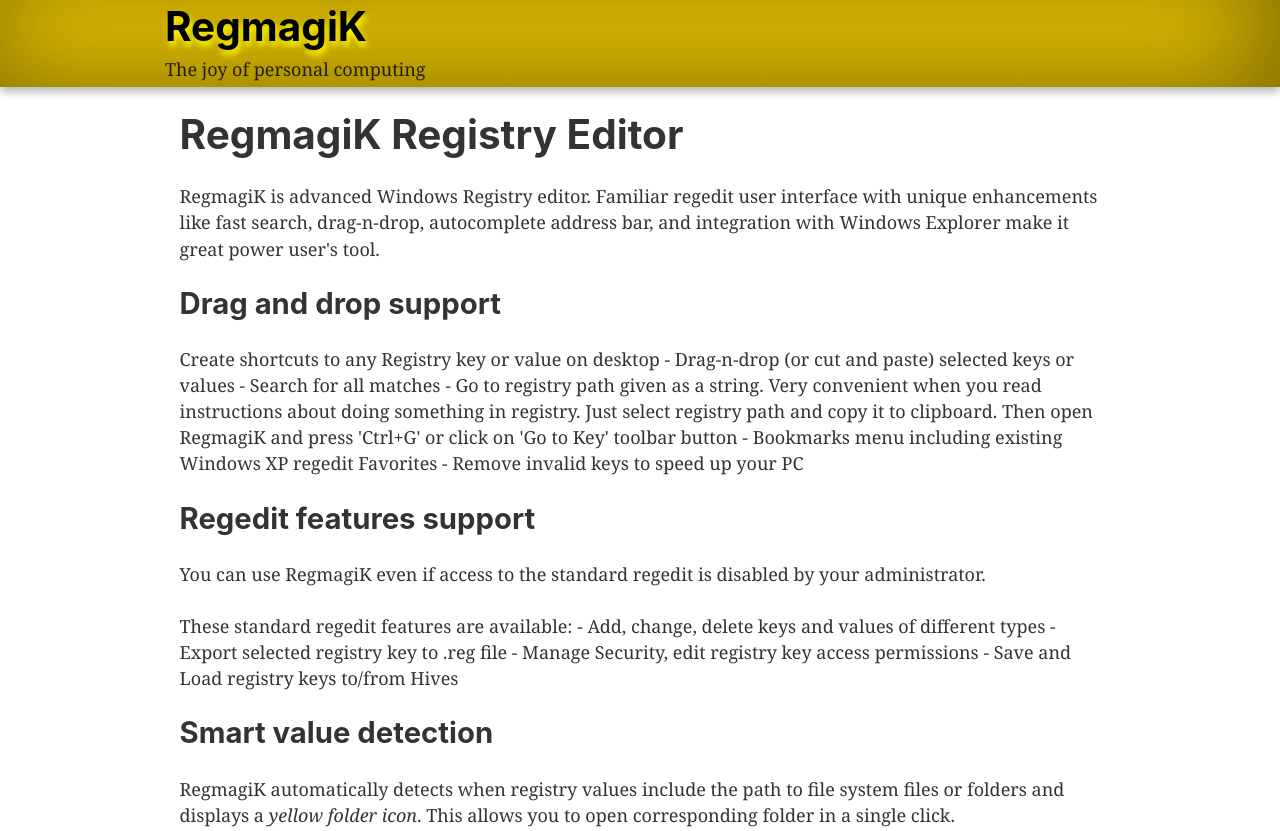
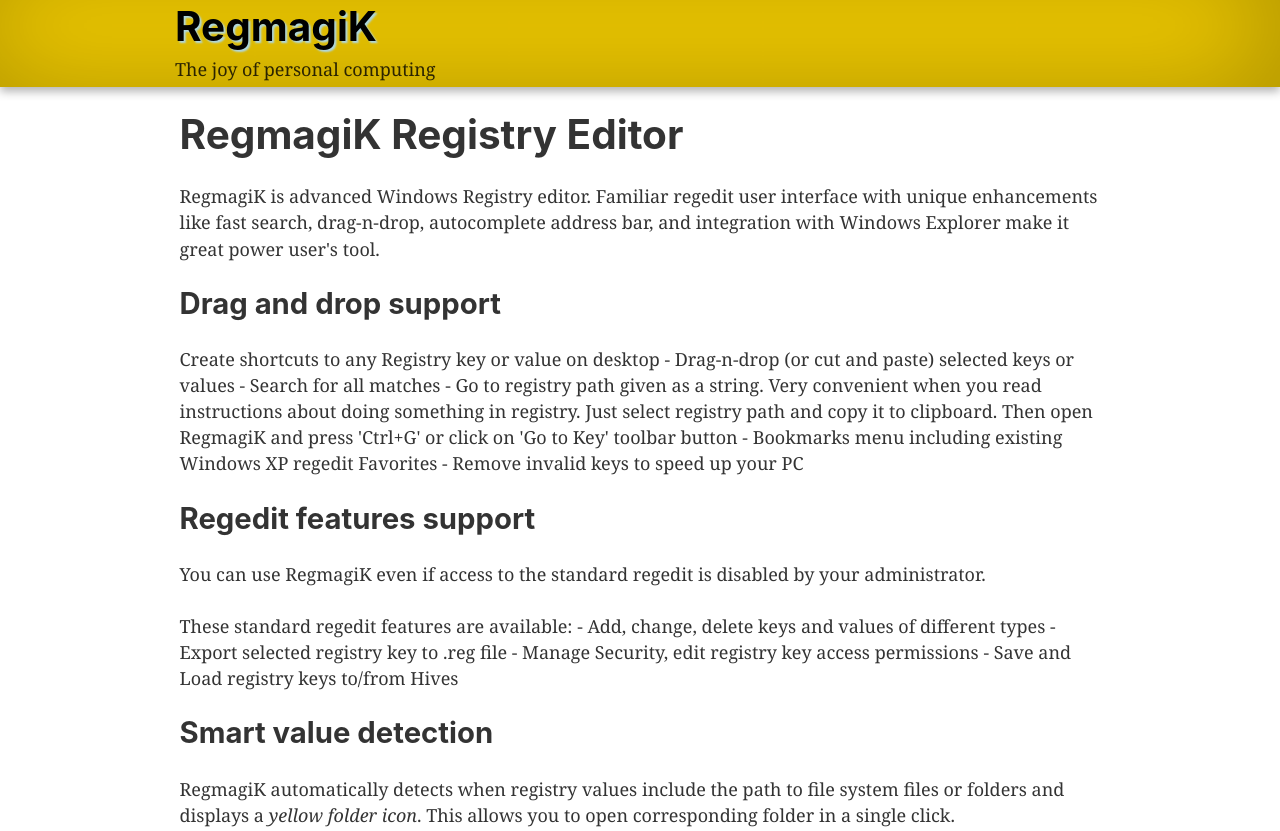
Before and after one commit to regmagik/regmagik.com, a Gatsby site: page / in a window 1280 px wide. Shown: the top 831 px of the page. Built offline with nearby package versions, Linux system fonts and the light colour scheme; Gatsby itself is replaced by a stand-in of ours.

```diff
--- a/package.json
+++ b/package.json
@@ -5,6 +5,7 @@
   "version": "0.1.0",
   "author": "Kyle Mathews <mathews.kyle@gmail.com>",
   "dependencies": {
+    "@paypal/react-paypal-js": "^7.2.1",
     "gatsby": "^3.6.2",
     "gatsby-plugin-gatsby-cloud": "^2.6.1",
     "gatsby-plugin-image": "^1.6.0",
--- a/src/components/header.js
+++ b/src/components/header.js
@@ -7,14 +7,14 @@
     style={{
       background: `gold`,
       marginBottom: `1.45rem`,
-	  boxShadow: `inset -1em -1em 6em rgba(0,0,0,0.5),
+	  boxShadow: `inset -1em -1em 6em rgba(0,0,0,0.3),
 		  0 0.3em 0.5em rgba(0,0,0,0.3)`,
     }}
   >
     <div
       style={{
         margin: `0 auto`,
-        maxWidth: 960,
+        maxWidth: 940,
         padding: 5,
       }}
     >
@@ -23,7 +23,7 @@
           to="/"
           style={{
             color: `black`,
-			textShadow: `2px 5px 6px yellow`,
+			textShadow: `2px 2px 2px lightblue`,
             textDecoration: `none`,
           }}
         >
```
Also changed, not shown: 1 other file.
